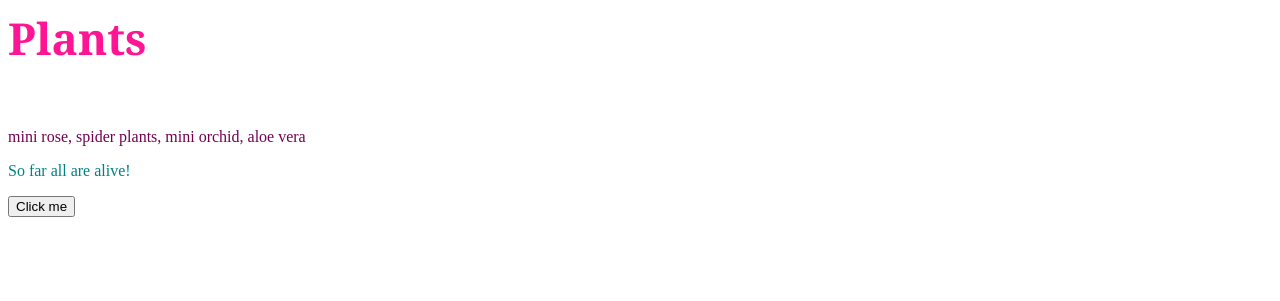
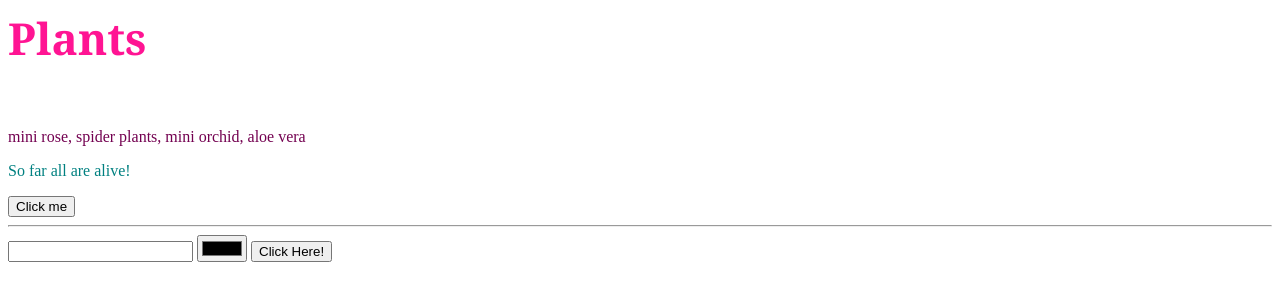
Before and after one commit to RPJ12322005/cr924-learn, a Flask app: page / in a window 1280 px wide. Shown: the top 301 px of the page. Run offline with Flask 2, Linux system fonts and the light colour scheme.

Commit message:
Work on Color Additions

```diff
--- a/app.py
+++ b/app.py
@@ -1,4 +1,4 @@
-from flask import Flask, render_template, jsonify
+from flask import Flask, render_template, jsonify,request
 app = Flask(__name__)
 
 #class Thing:
@@ -6,6 +6,10 @@ app = Flask(__name__)
  #   self.text = text
  #   self.color = color
 
+newThing = {
+        "text": "Plants That I Have!!",
+        "color": "#50c878"
+    }
 
 @app.route('/')
 def home():
@@ -18,13 +22,15 @@ def getText():
 
 @app.route("/thing",methods=['GET'])
 def getThing():
- ##  newThing = Thing("Plants That I Have!","#50c878")
 
-   newThing = {
-        "text": "Plants That I Have!!",
-        "color": "#50c878"
-    }
+   return jsonify(newThing)
 
+
+@app.route("/testPost", methods=['POST'])
+def postThing():
+   data = request.json
+   newThing['text'] = data['text']
+   newThing['color'] = data['color']
    return jsonify(newThing)
 
 
--- a/static/scripts/Plants.js
+++ b/static/scripts/Plants.js
@@ -14,3 +14,30 @@ function getThingCallBack(thing){
     $('#plant').text(thing['text']);
     $('#plant').css({'color': thing['color']});
 }
+
+function testPostCallBack(){
+   // alert("this worked");
+}
+
+function testPostError(){
+    alert("This did not work");
+}
+
+function saveInfo(){
+    var text=$('#thingText').val();
+    var color=$("#thingColor").val();
+    var body = { "text": text, "color":color };
+
+
+    $.ajax({
+        type: "POST",
+        url: "/testPost",
+        data: JSON.stringify(body),
+        contentType: "application/json; charset=utf-8",
+        dataType: "json",
+        success: testPostCallBack,
+        failure: testPostError
+    });
+
+
+}
--- a/templates/index.html
+++ b/templates/index.html
@@ -10,5 +10,9 @@
         <p style="color: #730050">mini rose, spider plants, mini orchid, aloe vera</p>
         <p style="color: teal">So far all are alive!</p>
         <button onclick="doButtonClick()">Click me</button>
+        <hr />
+        <input type="text" id="thingText">
+        <input type="color" id="thingColor">
+        <button onclick="saveInfo()">Click Here!</button>
     </body>
 </html>
```
